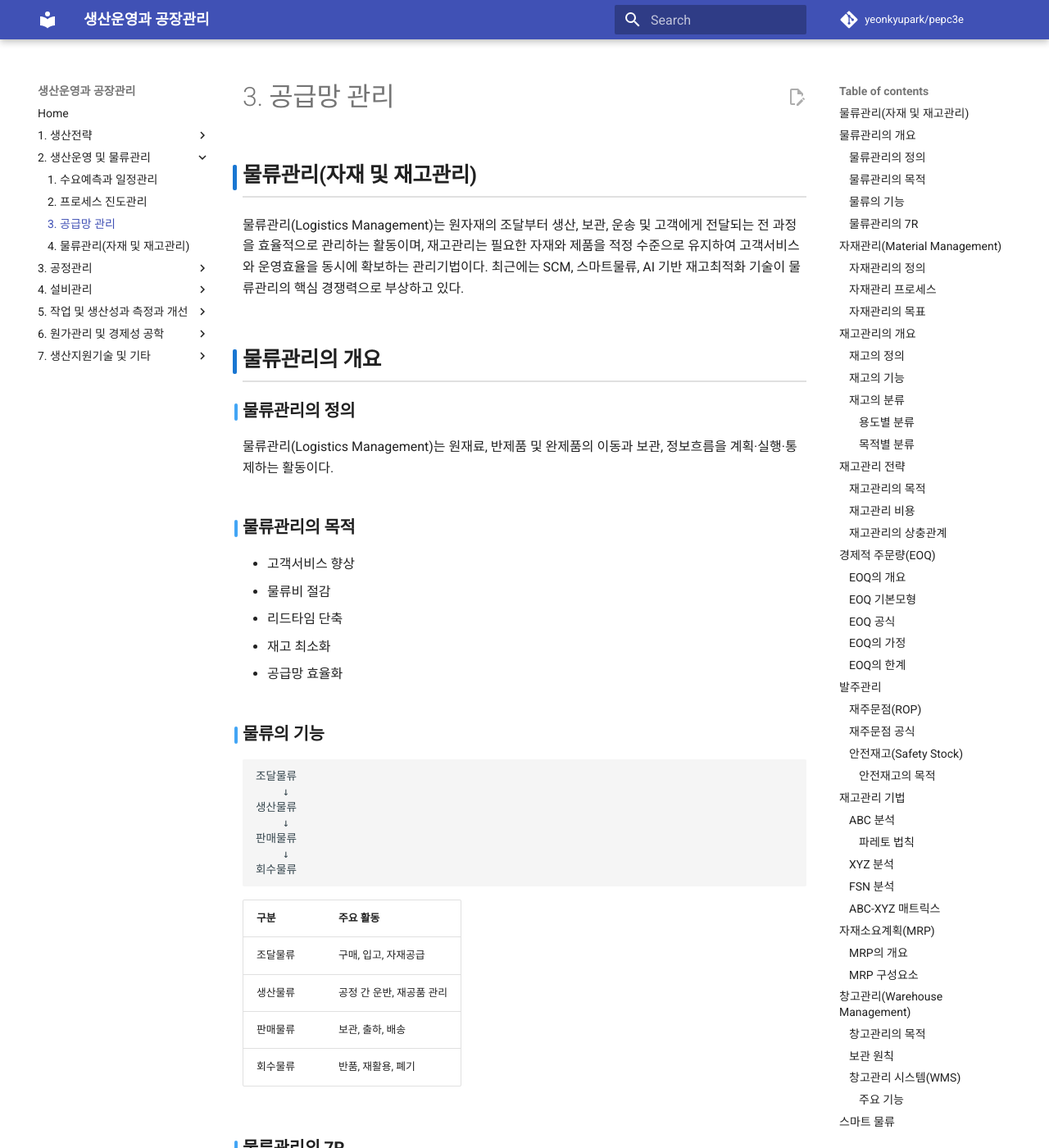
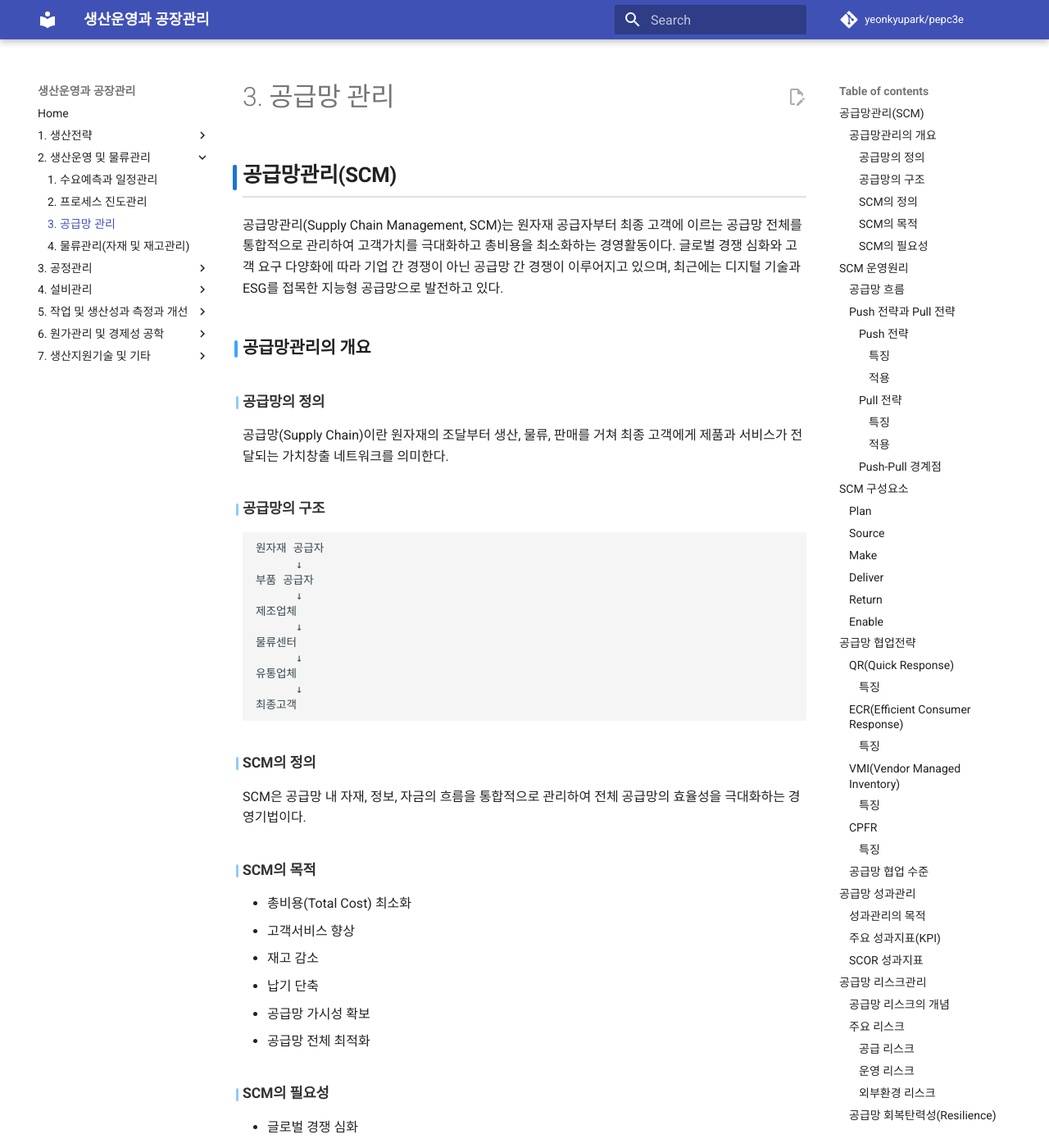
Before and after one commit to yeonkyupark/pepc3e, an MkDocs documentation site: the page built from docs/0203_supply_chain_management.md, in a window 1280 px wide and 1400 px high. Shown: the whole window at 82% size. Built offline with MkDocs 1.6.1 and Material for MkDocs 9.7.7, drawn with Linux system fonts in a browser that asks for light colours; comment, search, counter and statistics services are not loaded; some of the changed text lies outside the part shown.

Commit message:
Update 0203_supply_chain_management.md

````diff
--- a/docs/0203_supply_chain_management.md
+++ b/docs/0203_supply_chain_management.md
@@ -1,386 +1,383 @@
-## 물류관리(자재 및 재고관리)
+## 공급망관리(SCM)
 
-물류관리(Logistics Management)는 원자재의 조달부터 생산, 보관, 운송 및 고객에게 전달되는 전 과정을 효율적으로 관리하는 활동이며, 재고관리는 필요한 자재와 제품을 적정 수준으로 유지하여 고객서비스와 운영효율을 동시에 확보하는 관리기법이다. 최근에는 SCM, 스마트물류, AI 기반 재고최적화 기술이 물류관리의 핵심 경쟁력으로 부상하고 있다.
+공급망관리(Supply Chain Management, SCM)는 원자재 공급자부터 최종 고객에 이르는 공급망 전체를 통합적으로 관리하여 고객가치를 극대화하고 총비용을 최소화하는 경영활동이다. 글로벌 경쟁 심화와 고객 요구 다양화에 따라 기업 간 경쟁이 아닌 공급망 간 경쟁이 이루어지고 있으며, 최근에는 디지털 기술과 ESG를 접목한 지능형 공급망으로 발전하고 있다.
 
-## 물류관리의 개요
+### 공급망관리의 개요
 
-### 물류관리의 정의
+#### 공급망의 정의
 
-물류관리(Logistics Management)는 원재료, 반제품 및 완제품의 이동과 보관, 정보흐름을 계획·실행·통제하는 활동이다.
+공급망(Supply Chain)이란 원자재의 조달부터 생산, 물류, 판매를 거쳐 최종 고객에게 제품과 서비스가 전달되는 가치창출 네트워크를 의미한다.
 
-### 물류관리의 목적
-
-* 고객서비스 향상
-* 물류비 절감
-* 리드타임 단축
-* 재고 최소화
-* 공급망 효율화
-
-### 물류의 기능
+#### 공급망의 구조
 
 ```text
-조달물류
-    ↓
-생산물류
-    ↓
-판매물류
-    ↓
-회수물류
+원자재 공급자
+      ↓
+부품 공급자
+      ↓
+제조업체
+      ↓
+물류센터
+      ↓
+유통업체
+      ↓
+최종고객
 ```
 
-| 구분   | 주요 활동           |
-| ---- | --------------- |
-| 조달물류 | 구매, 입고, 자재공급    |
-| 생산물류 | 공정 간 운반, 재공품 관리 |
-| 판매물류 | 보관, 출하, 배송      |
-| 회수물류 | 반품, 재활용, 폐기     |
+#### SCM의 정의
 
-### 물류관리의 7R
+SCM은 공급망 내 자재, 정보, 자금의 흐름을 통합적으로 관리하여 전체 공급망의 효율성을 극대화하는 경영기법이다.
 
-물류관리의 기본원칙은 **7 Right**를 만족하는 것이다.
+#### SCM의 목적
 
-* Right Product(적정 품목)
-* Right Quantity(적정 수량)
-* Right Condition(적정 품질)
-* Right Place(적정 장소)
-* Right Time(적정 시간)
-* Right Customer(적정 고객)
-* Right Cost(적정 비용)
+* 총비용(Total Cost) 최소화
+* 고객서비스 향상
+* 재고 감소
+* 납기 단축
+* 공급망 가시성 확보
+* 공급망 전체 최적화
 
-## 자재관리(Material Management)
+#### SCM의 필요성
 
-### 자재관리의 정의
+* 글로벌 경쟁 심화
+* 고객 요구 다양화
+* 제품수명주기 단축
+* 공급망 복잡성 증가
+* 디지털 기술 발전
 
-자재관리는 생산활동에 필요한 자재를 경제적으로 조달·보관·공급하는 관리활동이다.
+## SCM 운영원리
 
-### 자재관리 프로세스
+### 공급망 흐름
+
+SCM은 물류, 정보, 자금 흐름을 통합적으로 관리한다.
+
+| 흐름    | 방향       | 내용            |
+| ----- | -------- | ------------- |
+| 물류 흐름 | 공급자 → 고객 | 원자재, 반제품, 완제품 |
+| 정보 흐름 | 양방향      | 주문, 재고, 수요정보  |
+| 자금 흐름 | 고객 → 공급자 | 결제 및 정산       |
+
+### Push 전략과 Pull 전략
+
+#### Push 전략
+
+수요예측을 기반으로 생산 및 공급하는 방식
+
+##### 특징
+
+* 생산효율 우수
+* 규모의 경제 실현
+* 재고 증가 가능
+
+##### 적용
+
+* MTS(Make To Stock)
+* 대량생산체계
+
+#### Pull 전략
+
+실제 고객 주문을 기반으로 생산 및 공급하는 방식
+
+##### 특징
+
+* 재고 감소
+* 고객 대응력 향상
+* 생산 유연성 요구
+
+##### 적용
+
+* MTO(Make To Order)
+* JIT 생산방식
+
+#### Push-Pull 경계점
+
+Push와 Pull 전략이 만나는 지점을 Decoupling Point라고 한다.
 
 ```text
-소요계획
-    ↓
-구매
-    ↓
-입고
-    ↓
-보관
-    ↓
-불출
-    ↓
-재고관리
-```
-
-### 자재관리의 목표
-
-* 자재비 절감
-* 안정적 생산지원
-* 재고 최소화
-* 구매 효율화
-
-!!! note "관련 단원"
-
-```
-구매전략과 공급자 관리는 「구매와 외주전략」에서 상세히 설명한다.
-```
-
-## 재고관리의 개요
-
-### 재고의 정의
-
-재고(Inventory)는 미래 수요에 대응하기 위하여 일정 기간 보유하는 자재, 반제품 및 완제품을 의미한다.
-
-### 재고의 기능
-
-* 생산과 수요의 완충(Buffer)
-* 납기 대응
-* 경제적 구매
-* 생산 안정화
-* 공급망 위험 대응
-
-### 재고의 분류
-
-#### 용도별 분류
-
-| 구분       | 내용       |
-| -------- | -------- |
-| 원재료 재고   | 생산 투입 자재 |
-| 재공품(WIP) | 공정 중 재고  |
-| 완제품 재고   | 판매 대기 제품 |
-| 소모품      | 간접자재     |
-
-#### 목적별 분류
-
-| 구분     | 목적       |
-| ------ | -------- |
-| 사이클 재고 | 정상 운영    |
-| 안전재고   | 수요 변동 대응 |
-| 예비재고   | 공급 중단 대비 |
-| 계절재고   | 계절수요 대응  |
-| 운송재고   | 운송 중 재고  |
-
-## 재고관리 전략
-
-### 재고관리의 목적
-
-* 품절 방지
-* 재고비용 최소화
-* 고객서비스 향상
-* 자본회전율 향상
-
-### 재고관리 비용
-
-| 비용                  | 내용           |
-| ------------------- | ------------ |
-| 주문비용(Ordering Cost) | 주문 및 발주 비용   |
-| 보관비용(Holding Cost)  | 창고, 보험, 자본비용 |
-| 품절비용(Shortage Cost) | 판매기회 손실      |
-| 구매비용(Purchase Cost) | 자재 구매비       |
-
-### 재고관리의 상충관계
-
-```text
-재고 증가
-      ↓
-품절 감소
-      ↓
-고객서비스 향상
-
-반면
-
-보관비용 증가
-자본점유 증가
-```
-
-## 경제적 주문량(EOQ)
-
-### EOQ의 개요
-
-경제적 주문량(Economic Order Quantity)은 주문비용과 재고보관비용의 합이 최소가 되는 최적 주문량이다.
-
-### EOQ 기본모형
-
-```text
-EOQ
-
-주문비용
-      ╲
-       ╲
-        ╳ 최소 총비용
-       ╱
-      ╱
-보관비용
-```
-
-### EOQ 공식
-
-```text
-      2DS
-Q* = √────
-       H
-```
-
-| 기호 | 의미          |
-| -- | ----------- |
-| D  | 연간수요량       |
-| S  | 1회 주문비용     |
-| H  | 단위당 연간 보관비용 |
-
-### EOQ의 가정
-
-* 수요가 일정
-* 납기가 일정
-* 품절 없음
-* 단가 일정
-* 일괄 입고
-
-### EOQ의 한계
-
-* 실제 수요 변동 반영 어려움
-* 안전재고 미고려
-* 공급망 불확실성 반영 한계
-
-## 발주관리
-
-### 재주문점(ROP)
-
-재주문점(Reorder Point)은 새로운 주문을 발행해야 하는 재고수준이다.
-
-### 재주문점 공식
-
-```text
-ROP
-
-=
-일평균수요
-
-×
-
-조달기간
-
-+
-
-안전재고
-```
-
-### 안전재고(Safety Stock)
-
-수요 및 납기 변동에 대비하여 추가로 보유하는 재고
-
-#### 안전재고의 목적
-
-* 품절 방지
-* 납기 준수
-* 생산 안정화
-
-## 재고관리 기법
-
-### ABC 분석
-
-ABC 분석은 품목의 중요도에 따라 차등 관리하는 기법이다.
-
-#### 파레토 법칙
-
-* A품목 : 소수 품목, 높은 금액
-* B품목 : 중간 수준
-* C품목 : 다수 품목, 낮은 금액
-
-| 구분 | 관리수준 | 특징      |
-| -- | ---- | ------- |
-| A  | 집중관리 | 고가·핵심품목 |
-| B  | 일반관리 | 중간 중요도  |
-| C  | 단순관리 | 저가·다빈도  |
-
-### XYZ 분석
-
-수요 변동성을 기준으로 품목을 분류하는 방법
-
-| 구분 | 특징      |
-| -- | ------- |
-| X  | 수요 안정   |
-| Y  | 계절성 존재  |
-| Z  | 수요 변동 큼 |
-
-### FSN 분석
-
-사용빈도를 기준으로 분류하는 기법
-
-| 구분 | 의미          |
-| -- | ----------- |
-| F  | Fast Moving |
-| S  | Slow Moving |
-| N  | Non Moving  |
-
-### ABC-XYZ 매트릭스
-
-품목의 중요도와 수요변동성을 동시에 고려하여 관리전략을 수립한다.
-
-## 자재소요계획(MRP)
-
-### MRP의 개요
-
-MRP(Material Requirements Planning)는 생산계획을 기반으로 필요한 자재의 종류, 수량 및 시기를 계산하는 시스템이다.
-
-### MRP 구성요소
-
-* 기준생산계획(MPS)
-* BOM(Bill of Materials)
-* 재고기록
-
-```text
-MPS
- ↓
-BOM
- ↓
-재고기록
- ↓
-MRP
- ↓
-발주계획
+공급자
+  ↓
+Push 영역
+  ↓
+Decoupling Point
+  ↓
+Pull 영역
+  ↓
+고객
 ```
 
 !!! note "관련 단원"
 
 ```
-MRP의 계산절차와 상세 알고리즘은 「생산계획수립」에서 설명한다.
+생산방식별 Decoupling Point는 「생산구조와 방식(Layout)」에서 상세히 설명한다.
 ```
 
-## 창고관리(Warehouse Management)
+## SCM 구성요소
 
-### 창고관리의 목적
+SCM은 SCOR(Supply Chain Operations Reference) 모델을 기반으로 설명할 수 있다.[^1]
 
-* 보관 효율 향상
-* 물류비 절감
-* 작업 효율 향상
-* 재고 정확성 확보
+### Plan
 
-### 보관 원칙
+수요예측과 공급계획을 수립하는 단계
 
-* FIFO(선입선출)
-* FEFO(유효기간 우선출고)
-* 로케이션 관리
-* 바코드·RFID 관리
+### Source
 
-### 창고관리 시스템(WMS)
+구매 및 공급자 관리 단계
 
-WMS(Warehouse Management System)는 입출고, 보관 및 재고정보를 실시간 관리하는 시스템이다.
+### Make
 
-#### 주요 기능
+생산활동 수행 단계
 
-* 입고관리
-* 출고관리
-* 재고관리
-* 로케이션 관리
-* 실시간 재고조회
+### Deliver
 
-## 스마트 물류
+물류 및 고객 배송 단계
 
-### 물류자동화
+### Return
 
-* AS/RS(자동창고)
-* AGV/AMR
-* Conveyor System
-* Picking System
+반품 및 회수물류 관리 단계
 
-### 디지털 물류
+### Enable
 
-| 기술           | 활용 분야        |
-| ------------ | ------------ |
-| IoT          | 위치 추적        |
-| RFID         | 자동 인식        |
-| AI           | 수요예측 및 재고최적화 |
-| Big Data     | 물류분석         |
-| Digital Twin | 물류 시뮬레이션     |
+정보시스템, 인력, 성과관리 등 지원기능
 
-### 물류 4.0
+```text
+Plan
+ ↓
+Source
+ ↓
+Make
+ ↓
+Deliver
+ ↓
+Return
 
-물류설비와 정보시스템을 연계하여 자율적이고 지능적인 물류 운영을 구현하는 개념이다.
++ Enable
+```
 
-## 최근 동향
+[^1]: Supply Chain Council이 개발한 공급망 참조모델.
 
-### 옴니채널 물류
+## 공급망 협업전략
 
-온라인과 오프라인을 통합하여 고객 중심의 물류서비스를 제공하는 전략
+공급망 성과 향상을 위해서는 기업 간 협업과 정보공유가 필수적이다.
 
-### ESG 물류
+### QR(Quick Response)
 
-* 친환경 운송
-* 탄소배출 저감
-* 순환물류
-* 친환경 포장
+실제 판매정보를 활용하여 공급망 전체의 대응속도를 향상시키는 전략
 
-### 공급망 회복탄력성
+#### 특징
 
-팬데믹과 지정학적 리스크 증가에 대응하기 위해 재고 최적화와 공급망 다변화를 동시에 추구하는 방향으로 발전하고 있다.
+* 수요 대응시간 단축
+* 재고 감소
+* 유통산업 중심 활용
 
-## 물류관리와 재고관리의 종합
+### ECR(Efficient Consumer Response)
 
-물류관리와 재고관리는 고객서비스 수준과 운영효율을 동시에 결정하는 핵심 기능이다. 물류관리는 자재와 제품의 흐름을 최적화하고, 재고관리는 적정 재고를 유지하여 비용과 서비스 수준의 균형을 달성한다. 최근에는 SCM, WMS, AI, RFID, 디지털 트윈 등 스마트 물류기술을 활용한 데이터 기반 의사결정이 기업 경쟁력의 핵심 요소로 자리매김하고 있다.
+제조업체와 유통업체가 협력하여 소비자 만족과 공급망 효율성을 동시에 추구하는 전략
 
-### 단원범위 연계
+#### 특징
 
-| 내용            | 관련 단원       |
-| ------------- | ----------- |
-| 구매 및 조달       | 구매와 외주전략    |
-| SCM 협업(VMI 등) | 공급망관리       |
-| MRP·MPS       | 생산계획수립      |
-| AGV·AS/RS     | 자재취급 및 운반관리 |
-| 스마트 물류        | 정보화활용기술     |
+* 유통비용 절감
+* 고객서비스 향상
+* 정보공유 강화
+
+### VMI(Vendor Managed Inventory)
+
+공급자가 고객의 재고를 직접 관리하는 방식
+
+#### 특징
+
+* 재고 최적화
+* 주문업무 감소
+* 채찍효과 완화
+
+### CPFR
+
+CPFR(Collaborative Planning, Forecasting and Replenishment)은 공급망 참여자가 공동으로 계획, 예측, 보충활동을 수행하는 협업체계이다.
+
+#### 특징
+
+* 공동 수요예측
+* 공급망 가시성 향상
+* 재고 및 품절 감소
+
+### 공급망 협업 수준
+
+```text
+정보공유
+   ↓
+QR
+   ↓
+ECR
+   ↓
+VMI
+   ↓
+CPFR
+```
+
+## 공급망 성과관리
+
+### 성과관리의 목적
+
+* 고객서비스 향상
+* 운영효율성 측정
+* 공급망 개선
+* 전략목표 달성
+
+### 주요 성과지표(KPI)
+
+| 지표                      | 의미        |
+| ----------------------- | --------- |
+| OTIF                    | 정시·정량 납품률 |
+| Fill Rate               | 주문충족률     |
+| Inventory Turnover      | 재고회전율     |
+| Cash-to-Cash Cycle Time | 현금회전기간    |
+| Perfect Order Rate      | 완전주문율     |
+
+### SCOR 성과지표
+
+| 성과영역 | 주요지표     |
+| ---- | -------- |
+| 신뢰성  | 납기준수율    |
+| 대응성  | 주문처리시간   |
+| 민첩성  | 공급망 대응속도 |
+| 비용   | 총 공급망 비용 |
+| 자산   | 재고회전율    |
+
+## 공급망 리스크관리
+
+### 공급망 리스크의 개념
+
+공급망 운영에 부정적 영향을 미치는 불확실성과 위험요인을 의미한다.
+
+### 주요 리스크
+
+#### 공급 리스크
+
+* 공급업체 부도
+* 원자재 부족
+* 품질문제
+
+#### 운영 리스크
+
+* 설비고장
+* 생산중단
+* 정보시스템 장애
+
+#### 외부환경 리스크
+
+* 자연재해
+* 팬데믹
+* 지정학적 갈등
+* 환율변동
+
+### 공급망 회복탄력성(Resilience)
+
+공급망 충격 발생 시 신속하게 복구할 수 있는 능력
+
+#### 확보방안
+
+* 공급선 다변화
+* Dual Sourcing
+* 안전재고 확보
+* 공급망 가시성 강화
+
+## 채찍효과(Bullwhip Effect)
+
+### 개요
+
+채찍효과는 고객 수요의 작은 변동이 공급망 상류로 전달되면서 점차 확대되는 현상이다.[^2]
+
+```text
+고객
+ ↓
+유통업체
+ ↓
+도매업체
+ ↓
+제조업체
+ ↓
+공급업체
+
+수요변동 증폭
+```
+
+### 발생원인
+
+* 수요예측 오류
+* 정보지연
+* 일괄주문
+* 가격할인 정책
+
+### 문제점
+
+* 과잉재고 발생
+* 품절 증가
+* 생산계획 불안정
+* 공급망 비용 증가
+
+### 대응방안
+
+* 실시간 정보공유
+* CPFR 도입
+* APS 활용
+* 주문주기 단축
+
+!!! note "관련 단원"
+
+```
+채찍효과의 원인과 수요예측 오차는 「수요예측과 일정관리」에서 상세히 설명한다.
+```
+
+[^2]: Forrester Effect라고도 한다.
+
+## 디지털 SCM
+
+### APS
+
+APS(Advanced Planning and Scheduling)는 공급망 제약조건을 고려하여 생산계획과 공급계획을 최적화하는 시스템이다.
+
+### SCM Control Tower
+
+공급망 전체를 실시간으로 모니터링하고 의사결정을 지원하는 통합 플랫폼
+
+### AI 기반 SCM
+
+인공지능을 활용하여 수요예측, 재고관리 및 공급계획을 최적화하는 방식
+
+### 디지털 트윈 SCM
+
+실제 공급망을 가상환경에 구현하여 운영 시뮬레이션을 수행하는 기술
+
+### 주요 활용기술
+
+| 기술           | 활용 분야         |
+| ------------ | ------------- |
+| IoT          | 실시간 물류 추적     |
+| Big Data     | 수요예측          |
+| AI           | 공급계획 최적화      |
+| Blockchain   | 공급망 추적성 확보    |
+| Digital Twin | 시뮬레이션 기반 의사결정 |
+
+## 공급망관리의 최근 동향
+
+### ESG 공급망
+
+환경·사회·지배구조를 고려한 지속가능 공급망 구축
+
+#### 주요 내용
+
+* 탄소배출 관리
+* 친환경 물류
+* 공급망 ESG 평가
+* 순환경제 구축
+
+### Nearshoring
+
+생산거점을 소비시장 인근 국가로 이전하는 전략
+
+### 공급망 회복탄력성 강화
+
+효율성 중심 공급망에서 안정성과 복원력을 중시하는 방향으로 전환되고 있다.
+
+## 공급망관리의 종합
+
+SCM은 공급자부터 고객까지의 자재, 정보, 자금 흐름을 통합적으로 관리하여 공급망 전체의 최적화를 추구하는 경영활동이다. 현대 SCM은 단순한 물류관리를 넘어 공급망 협업, 리스크 관리, 디지털 전환 및 ESG 경영을 포함하는 전략적 경영체계로 발전하고 있으며, 기업 경쟁력 확보의 핵심 수단으로 자리잡고 있다.
````
